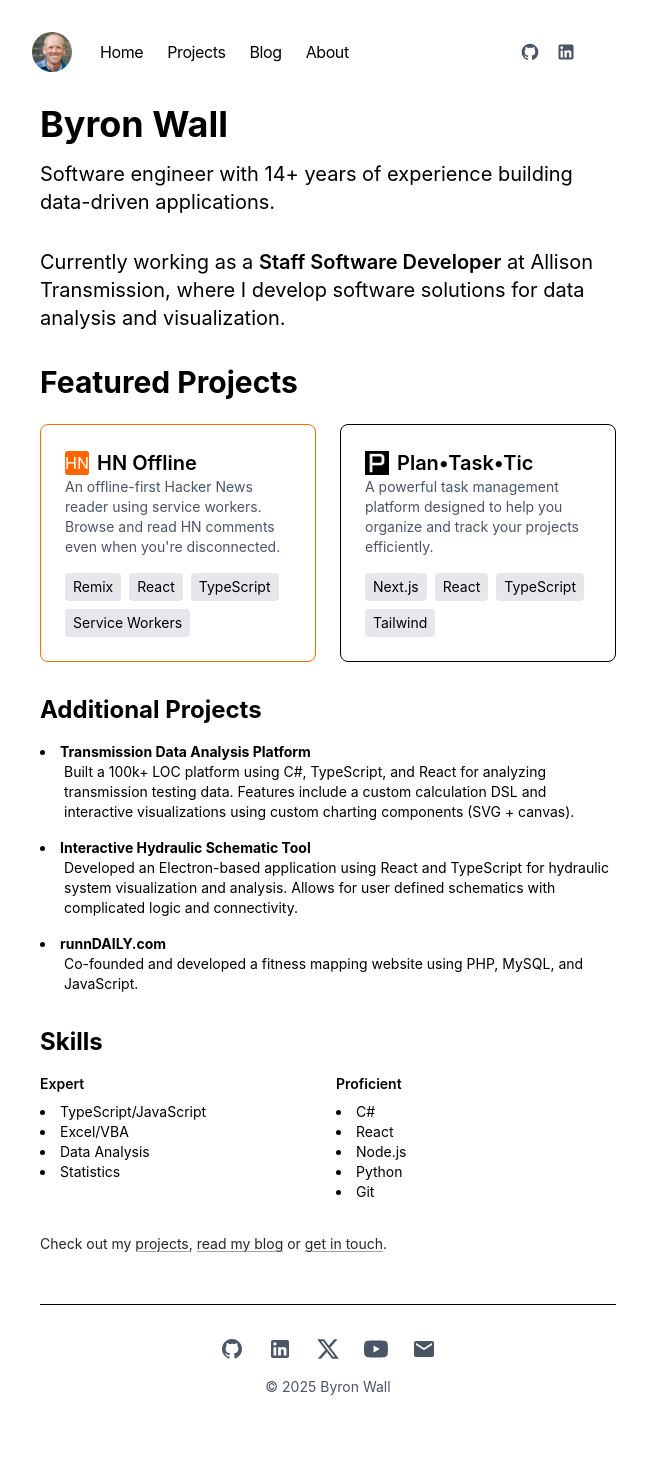
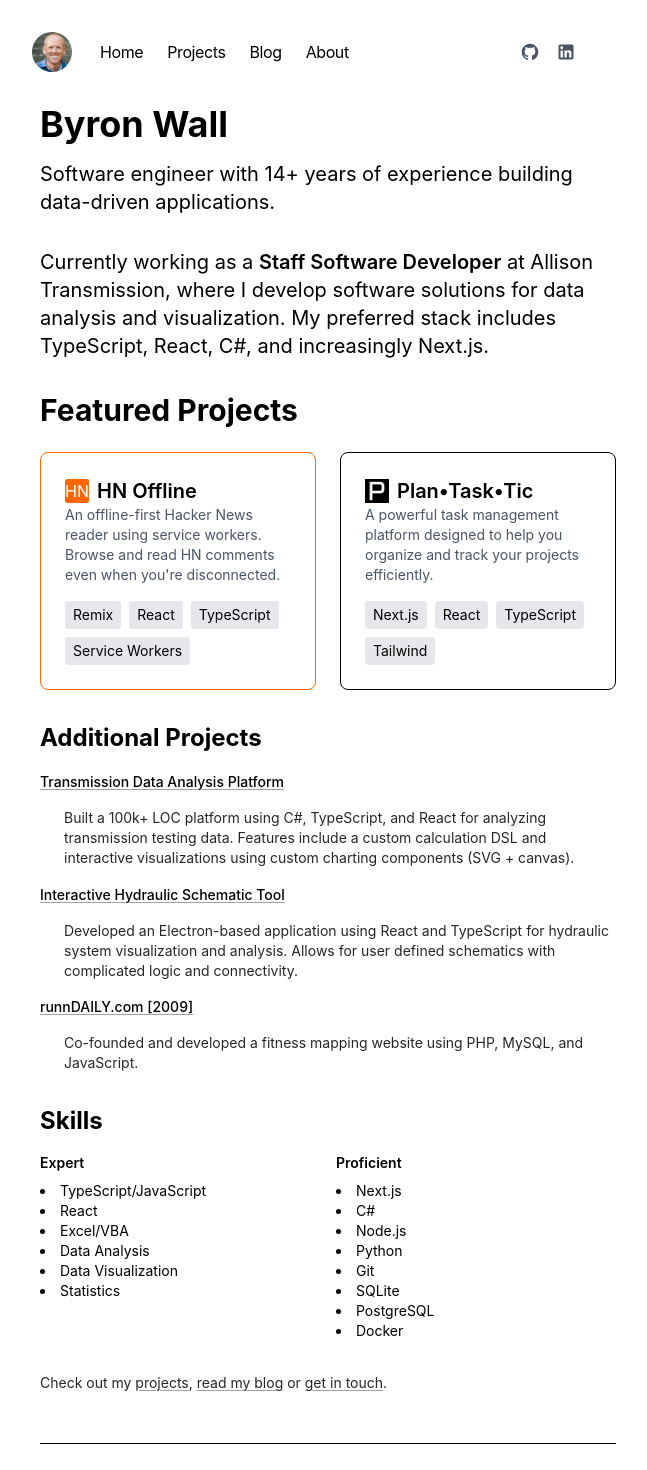
Before and after one commit to byronwall/wall-portfolio, a Next.js app: page / in a window 1280 px wide. Shown: the top 1470 px of the page, without its empty margins (312-959 px from the left). Before the commit the page ends 1429 px from the top, so only its background shows below. Built offline with nearby package versions, Linux system fonts and the light colour scheme.

Commit message:
Update homepage with enhanced project details and skills section

```diff
--- a/app/page.tsx
+++ b/app/page.tsx
@@ -12,25 +12,24 @@ export default function Home() {
         </p>
         <p className="text-xl">
           Currently working as a{" "}
-          <span className="font-semibold">Staff Software Developer</span> at{" "}
-          <Link
-            href="https://allisontransmission.com"
-            target="_blank"
-            className="hover:underline"
-          >
-            Allison Transmission
-          </Link>
-          , where I develop software solutions for data analysis and
-          visualization.
+          <span className="font-semibold">Staff Software Developer</span> at
+          Allison Transmission, where I develop software solutions for data
+          analysis and visualization. My preferred stack includes TypeScript,
+          React, C#, and increasingly Next.js.
         </p>
 
         <ProjectCards />
 
         <section>
           <h2 className="font-bold text-2xl mb-4">Additional Projects</h2>
-          <ul className="list-disc list-inside space-y-4 mb-8">
+          <ul className="list-none list-inside space-y-4 mb-8 prose prose-neutral dark:prose-invert">
             <li>
-              <strong>Transmission Data Analysis Platform</strong>
+              <Link
+                href="/projects/transmission-data-analysis"
+                className="hover:underline"
+              >
+                <strong>Transmission Data Analysis Platform</strong>
+              </Link>
               <p className="ml-6">
                 Built a 100k+ LOC platform using C#, TypeScript, and React for
                 analyzing transmission testing data. Features include a custom
@@ -39,7 +38,12 @@ export default function Home() {
               </p>
             </li>
             <li>
-              <strong>Interactive Hydraulic Schematic Tool</strong>
+              <Link
+                href="/projects/hydraulic-schematic-tool"
+                className="hover:underline"
+              >
+                <strong>Interactive Hydraulic Schematic Tool</strong>
+              </Link>
               <p className="ml-6">
                 Developed an Electron-based application using React and
                 TypeScript for hydraulic system visualization and analysis.
@@ -48,7 +52,9 @@ export default function Home() {
               </p>
             </li>
             <li>
-              <strong>runnDAILY.com</strong>
+              <Link href="/projects/runndaily" className="hover:underline">
+                <strong>runnDAILY.com [2009]</strong>
+              </Link>
               <p className="ml-6">
                 Co-founded and developed a fitness mapping website using PHP,
                 MySQL, and JavaScript.
@@ -63,19 +69,24 @@ export default function Home() {
             <h3 className="font-semibold mb-2">Expert</h3>
             <ul className="list-disc list-inside">
               <li>TypeScript/JavaScript</li>
+              <li>React</li>
               <li>Excel/VBA</li>
               <li>Data Analysis</li>
+              <li>Data Visualization</li>
               <li>Statistics</li>
             </ul>
           </div>
           <div>
             <h3 className="font-semibold mb-2">Proficient</h3>
             <ul className="list-disc list-inside">
+              <li>Next.js</li>
               <li>C#</li>
-              <li>React</li>
               <li>Node.js</li>
               <li>Python</li>
               <li>Git</li>
+              <li>SQLite</li>
+              <li>PostgreSQL</li>
+              <li>Docker</li>
             </ul>
           </div>
         </div>
```
